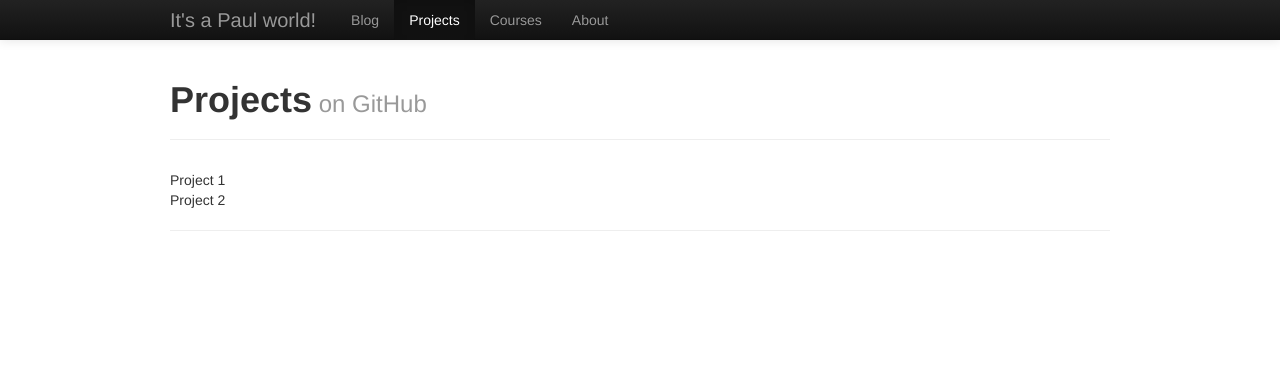
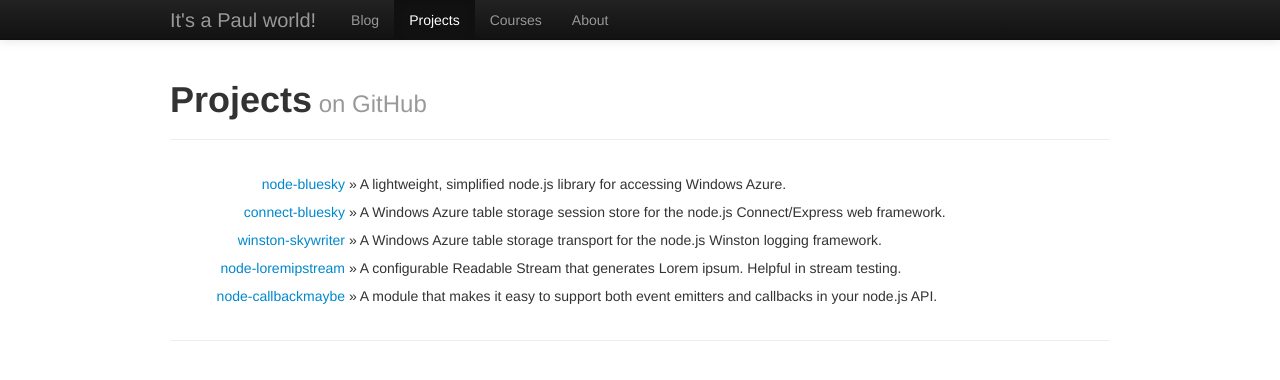
Before and after one commit to pofallon/pofallon.github.com, a Jekyll site: the page built from projects.html, in a window 1280 px wide. Shown: the top 380 px of the page. Built offline with Jekyll 4.4.1, drawn with Linux system fonts in a browser that asks for light colours.

Commit message:
Added list of projects

```diff
--- a/courses.html
+++ b/courses.html
@@ -1,6 +1,7 @@
 ---
 layout: default
 menu: courses
+title: courses
 ---
 
 <div class="page-header">
--- a/css/site.css
+++ b/css/site.css
@@ -9,7 +9,29 @@ ul.posts
   padding-left: 0px;
 }
 
+ul.posts li {
+  line-height: 200%;
+}
+
 ul.posts li span {
   text-align: right;
-  width: 200px;
+  display: inline-block;
+  width: 100px;
 }
+
+ul.projects
+{
+  list-style-type: none;
+  padding-left: 0px;
+}
+
+ul.projects li
+{
+  line-height: 200%;
+}
+
+ul.projects li span {
+  text-align: right;
+  display: inline-block;
+  width: 150px;
+}
--- a/projects.html
+++ b/projects.html
@@ -8,11 +9,12 @@ menu: projects
 </div>
 <div class="row">
 	<div class="span12">
-  		Project 1
+		<ul class="projects">
+  		<li><span><a href="https://github.com/pofallon/node-bluesky">node-bluesky</a></span> &raquo; A lightweight, simplified node.js library for accessing Windows Azure.</li>
+      <li><span><a href="https://github.com/pofallon/connect-bluesky">connect-bluesky</a></span> &raquo; A Windows Azure table storage session store for the node.js Connect/Express web framework.</li>
+      <li><span><a href="https://github.com/pofallon/winston-skywriter">winston-skywriter</a></span> &raquo; A Windows Azure table storage transport for the node.js Winston logging framework.</li>
+      <li><span><a href="https://github.com/pofallon/node-loremipstream">node-loremipstream</a></span> &raquo; A configurable Readable Stream that generates Lorem ipsum. Helpful in stream testing.</li>
+      <li><span><a href="https://github.com/pofallon/node-callbackmaybe">node-callbackmaybe</a></span> &raquo; A module that makes it easy to support both event emitters and callbacks in your node.js API.
+  	</ul>
 	</div>
 </div>
-<div class="row">
-	<div class="span12">
-  	Project 2
-  </div>
-</div>
```
Also changed, not shown: other parts of projects.html (+1 -0 lines).
